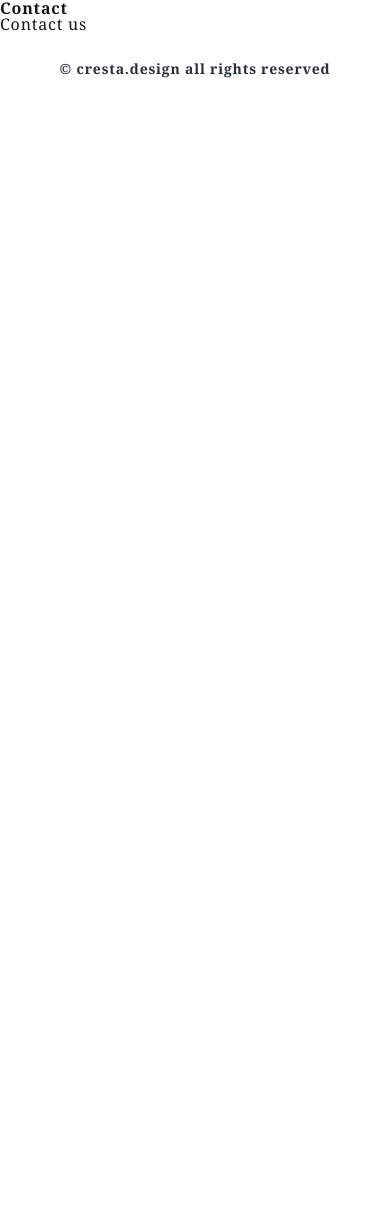
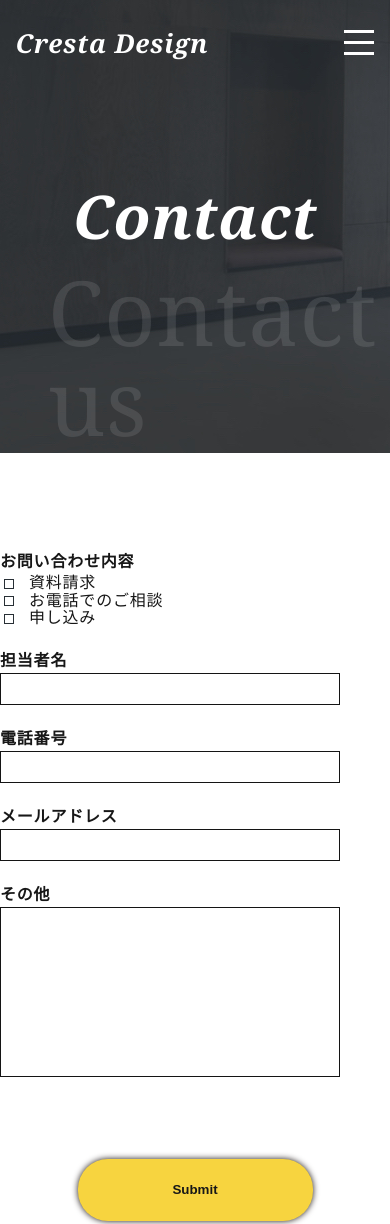
Before and after one commit to hashimoto810/Kadai4, a plain HTML site: page contact/index.html in a window 390 px wide. Shown: the top 1224 px of the page. Before the commit the page ends 844 px from the top, so only its background shows below. Drawn offline with nearby package versions, Linux system fonts and the light colour scheme; files that its build step writes are made by us from their sources.

Commit message:
11/29_5_END

```diff
--- a/contact/index.html
+++ b/contact/index.html
@@ -8,8 +8,8 @@
     <link rel="preconnect" href="https://fonts.googleapis.com">
     <link rel="preconnect" href="https://fonts.gstatic.com" crossorigin>
     <link href="https://fonts.googleapis.com/css2?family=Noto+Serif+JP:wght@200..900&family=Noto+Serif:ital,wght@0,100..900;1,100..900&display=swap" rel="stylesheet">
-    <link rel="stylesheet" type ="text/css" href="./css/reset.css">
-    <link rel="stylesheet" type ="text/css" href="./css/slick.css"/>
+    <link rel="stylesheet" type ="text/css" href="../css/reset.css">
+    <link rel="stylesheet" type ="text/css" href="../css/slick.css"/>
     <link rel="stylesheet" href ="../css/contact.css"><!--リセットCSS→CSS -->
 </head>
 <body>
@@ -23,7 +23,7 @@
                 <li class="nav-item"><a href="#!">Concept</a></li>
                 <li class="nav-item"><a href="#!">Service</a></li>
                 <li class="nav-item"><a href="#!">Works</a></li>
-                <li class="nav-item"><a href="./index.html">Contact</a></li>
+                <li class="nav-item"><a href="../index.html">Contact</a></li>
             </ul>
         </nav>
         <button class="burger-btn">
@@ -44,8 +44,48 @@
     </div>
         <!--//page-title -->
 
-    <form action="">
+    <!--form -->
+    <form action="" class="form-wrapper">
+        <ul class="form-list">
+            <li class="form-item">
+                <label for="" class="form-label">お問い合わせ内容</label>
+                <ul class="checkbox-list">
+                    <li class="checkbox-item">
+                        <input type="checkbox" class="checkbox" id="document">
+                        <label for="document">資料請求</label>
+                    </li>
+                    <li class="checkbox-item">
+                        <input type="checkbox" class="checkbox" id="phone">
+                       <label for="phone">お電話でのご相談</label>
+                    </li>
+                    <li class="checkbox-item">
+                        <input type="checkbox" class="checkbox" id="application">
+                        <label for="application">申し込み</label>
+                    </li>
+                </ul>
+
+
+            </li>
+            <li class="form-item">
+                <label for="" class="form-label">担当者名</label>
+                <input type="text" class="input-text">
+            </li>
+            <li class="form-item">
+                <label for="" class="form-label">電話番号</label>
+                <input type="text" class="input-text">
+            </li>
+            <li class="form-item">
+                <label for="" class="form-label">メールアドレス</label>
+                <input type="text" class="input-text">
+            </li>
+            <li class="form-item">
+                <label for="" class="form-label">その他</label>
+                <textarea name="" id="" cols="30" rows="10"></textarea>
+            </li>
+        </ul>
+        <input type="submit" value="Submit" class="submit-btn">
     </form>
+    <!--//form -->
 
 </main>
 <!--//main -->
@@ -56,6 +96,7 @@
 <!-- //footer-->
 
 <script src="https://ajax.googleapis.com/ajax/libs/jquery/3.7.1/jquery.min.js"></script>
-<script src="js/script.js"></script>
+<script type="text/javascript" src="../js/slick.js"></script>
+<script src="../js/script.js"></script>
 </body>
 </html>
--- a/css/contact.css
+++ b/css/contact.css
@@ -48,7 +48,7 @@ img{/*レスポンシブの時はほとんど指定する*/
 }
 
 
-.link-btn{
+.submit-btn{
     display: block;
     width: 235px;
     line-height: 60px;
@@ -61,25 +61,14 @@ img{/*レスポンシブの時はほとんど指定する*/
     font-weight: bold;
     text-decoration: none;
     transition: .3s;
+    border: none;
 }
-.link-btn:hover{
+.submit-btn:hover{
     opacity: .7;/*要素の不透明度*/
     transition: .3s;/*0.3秒かけて透明度が変わる*/
+    cursor: pointer;
 }
 
-.text-right{
-    text-align: right;
-}
-.text-white{
-    color: #fff;
-}
-.section-title.text-white::after{
-    background-color: #fff;
-}
-
-.sp-br{/*パソコン版で改行しないでほしい*/
-    display: none;
-}
 
 
 /*---------------------------*/
@@ -89,7 +78,7 @@ img{/*レスポンシブの時はほとんど指定する*/
     padding: 19px 30px;
     position: absolute;
     top: 0;
-    left: 0;
+    left: 0;/*ここ！！！*/
     z-index: 1;
     box-sizing: border-box;/*ここですでに上に来ている！*/
     width: 100%;
@@ -137,10 +126,94 @@ img{/*レスポンシブの時はほとんど指定する*/
 }
 
 /*---------------------------*/
+/*page-title
+/*---------------------------*/
+.page-title-wrapper{
+    height: 453px;
+    background-image: url(../img/contact-page-bgi@2x.jpg);
+    background-size: cover;
+    background-position: center 0;
+}
+.page-title{
+    font-size: 6rem;
+    font-weight: bold;
+    font-style: italic;
+    text-align: center;
+    padding-top: 186px;
+    color: #fff;
+}
+.page-title-bottom{
+    font-size: 9rem;
+    color: #fff;
+    opacity: .1;
+    margin: 20px 0 0 48px;
+}
+
+/*---------------------------*/
 /*form/**/
 /*---------------------------*/
+.form-wrapper{
+    padding: 100px 0 80px;
+}
+.form-list{
+    max-width: 700px;
+    margin: 0 auto 80px;
+    padding: 0px 50px;
+}
+.form-list,.checkbox-list {
+    list-style: none; /* リストの句読点（黒丸など）を非表示にする */
+    padding-left: 0;  /* デフォルトでつく左側の余白も一緒に削除することが多い */
+}
+.form-item{
+    margin-bottom: 25px;
+}
+.form-item:last-of-type{
+    margin-bottom: 0;
+}
+.form-label{
+    display: block;
+    margin-bottom: 5px;
+    font-weight: bold;
+    }
+input,textarea{
+    resize: none;
+    appearance: none;
+    -webkit-appearance: none;
+    outline: none;
+    border: 1px solid #141414;
+    width: 100%;
+    color: #171717;
+    box-sizing: border-box;
+}
+.input-text{
+    padding: 0 8px;
+    line-height: 30px;
+}
+textarea{
+    height: 170px;
+    padding: 0 8px;
+    line-height: 30px;
+}
 
-
+.checkbox-list{
+    display: flex;
+}
+.checkbox-item{
+    margin-right: 20px;
+}
+.checkbox-label,
+.checkbox{
+    cursor: pointer;
+}
+.checkbox{
+    border: solid 1px #282f35;
+    height: 10px;
+    width: 10px;
+    margin-right: 10px;
+}
+.checkbox:checked{
+    background-color: #333;
+}
 /*---------------------------*/
 /*footer*/
 /*---------------------------*/
@@ -157,28 +230,7 @@ img{/*レスポンシブの時はほとんど指定する*/
 /*---------------------------*/
 /*base_sp*/
 /*---------------------------*/
-.section-wrapper{
-    padding: 100px 0 40px;
-}
-.section-title{
-    padding: 0 4vw;
-    font-size: 3rem;
-    margin-bottom: 50px;
-}
-.section-title::after{
-    width: 90px;
-}
-.section-inner{
-    padding: 0 4vw;/*4vw なんか比率がいい感じになる1：55*/
-}
-.section-bottom{
-    font-size: 4rem;
-    padding: 0 4vw;
-}
 
-.link-btn{
-    margin-bottom: 40px;
-}
 
 /*---------------------------*/
 /*header_sp*/
@@ -260,6 +312,10 @@ button{/*???*/
 /*---------------------------*/
 /*form*/
 /*---------------------------*/
-
-
+.checkbox-list{
+    display: block;
 }
+.checkbox-item{
+    margin-right: 0;
+}
+}
--- a/css/style.css
+++ b/css/style.css
@@ -368,7 +368,7 @@ img{/*レスポンシブの時はほとんど指定する*/
 }
 .burger-btn.cross .bar_mid{/*forハンバーガー*/
     opacity: 0;
-    transition:  .3s;
+    transition:  .3s;/*変化をなめらかにする*/
 
 }
 .burger-btn.cross .bar_bottom{/*forハンバーガー*/
```
Also changed, not shown: index.html (+1 -1 lines).
